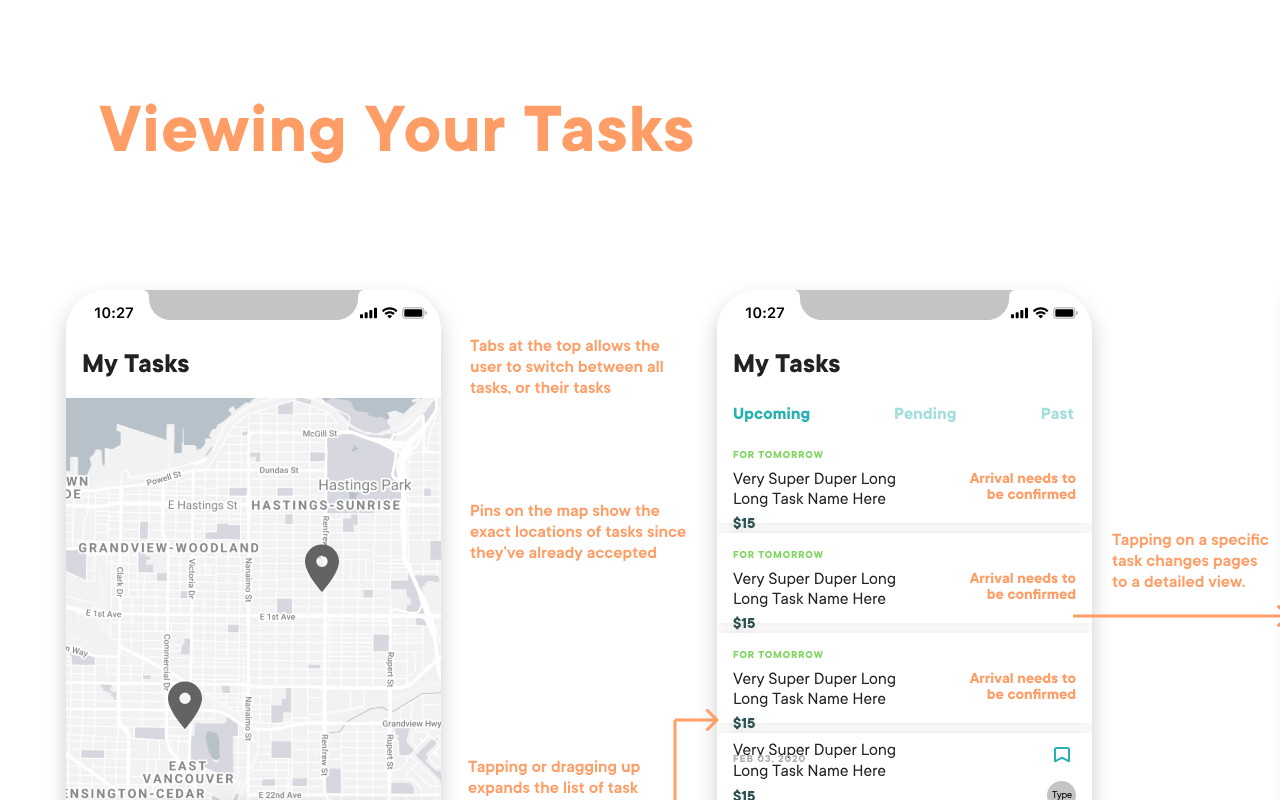
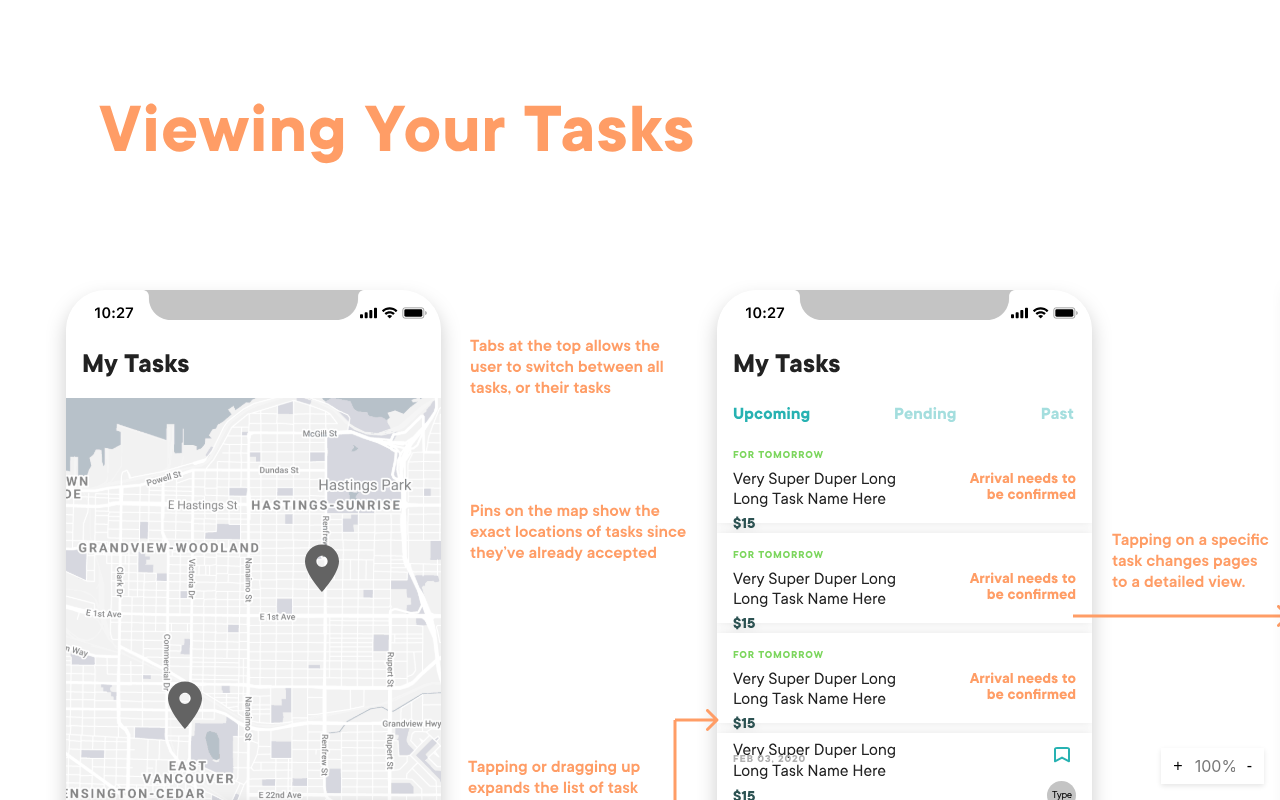
Before and after one commit to alvinleung/design-explorer, a React (Create React App) app: page / in a window 1280 px wide. Built offline with nearby package versions, Linux system fonts and the light colour scheme.

Commit message:
Added zoom control toolbar

```diff
--- a/public/index.html
+++ b/public/index.html
@@ -23,6 +23,8 @@
       Learn how to configure a non-root public URL by running `npm run build`.
     -->
   <title>Design Explorer Module</title>
+  <!-- this need material icons to work-->
+  <link href="https://fonts.googleapis.com/icon?family=Material+Icons" rel="stylesheet">
 </head>
 
 <body>
--- a/src/components/designExplorer/designExplorer.js
+++ b/src/components/designExplorer/designExplorer.js
@@ -4,6 +4,7 @@ import { PropTypes } from "prop-types";
 import Viewport from "./viewport";
 import SectionNavigation from "./sectionNavigation";
 import "./DesignExplorer.scss";
+import ZoomControl from "../zoomControl";
 
 // utility function for min-maxing
 function clamp(value, min, max) {
@@ -13,6 +14,7 @@ function clamp(value, min, max) {
 }
 
 function DesignExplorer() {
+  const [zoomLevel, setZoomLevel] = useState(100);
   const [viewportSize, setWindowSize] = useState({
     width: window.innerWidth,
     height: window.innerHeight,
@@ -46,6 +48,14 @@ function DesignExplorer() {
     };
   });
 
+  function viewportZoomHandler(zoom) {
+    setZoomLevel(zoom * 100);
+  }
+
+  function zoomChangeHandler(zoomLevel) {
+    setZoomLevel(zoomLevel);
+  }
+
   function windowResizeHandler() {
     // refresh the window size
     setWindowSize({
@@ -71,6 +81,7 @@ function DesignExplorer() {
   return (
     <div className="design-explorer-container">
       {/* <SectionNavigation sections={sections} currentSection={viewingSection} /> */}
+      <ZoomControl zoomLevel={zoomLevel} onZoomChange={zoomChangeHandler} />
       <div className="viewport-container">
         <Viewport
           width={viewportSize.width}
@@ -78,6 +89,8 @@ function DesignExplorer() {
           src={imgList}
           sections={sections}
           targetSection={viewingSection}
+          targetZoom={zoomLevel / 100}
+          onZoom={viewportZoomHandler}
         />
       </div>
     </div>
--- a/src/components/designExplorer/viewport/Viewport.js
+++ b/src/components/designExplorer/viewport/Viewport.js
@@ -27,7 +27,7 @@ function Viewport(props) {
 
   // control panning
   // const [dragging, setDragging] = useState(false);
-  const PAN_SPEED_FACTOR = 3;
+  const PAN_SPEED_FACTOR = 5;
   const dragging = useRef(false);
   const mousePosition = useRef({ x: 0, y: 0 });
 
@@ -63,17 +63,10 @@ function Viewport(props) {
 
       // set the zoom level
       zoom.current = clamp(newZoomValue, MIN_ZOOM, MAX_ZOOM);
+
+      // callback for the zoom
+      if (props.onZoom) props.onZoom(zoom.current);
     } else {
-      // dragging.current = true;
-      // mousePosition.current = {
-      //   x: mousePosition.current.x - e.nativeEvent.deltaX,
-      //   y: mousePosition.current.y - e.nativeEvent.deltaY,
-      // };
-      // viewportRendererRef.current.onPanEnd(() => {
-      //   console.log("test");
-      //   dragging.current = false;
-      // });
-
       // pan the camera around base on the scroll
       const currentCameraPos = viewportRendererRef.current.getCurrentCameraPos();
 
@@ -213,6 +206,16 @@ function Viewport(props) {
     };
   }, [lockTrackpadPanning]);
 
+  useEffect(() => {
+    if (props.targetZoom) {
+      zoom.current = props.targetZoom;
+      mousePosition.current = {
+        x: canvasRef.current.width / 2,
+        y: canvasRef.current.height / 2,
+      };
+    }
+  }, [props.targetZoom]);
+
   return (
     <canvas
       style={{ touchAction: "none" }}
@@ -233,6 +236,7 @@ function Viewport(props) {
 Viewport.propTypes = {
   width: PropTypes.number,
   height: PropTypes.number,
+  targetZoom: PropTypes.number,
   targetSection: PropTypes.string,
   sections: PropTypes.arrayOf(
     PropTypes.shape({
--- a/src/components/designExplorer/viewport/ViewportRenderer.js
+++ b/src/components/designExplorer/viewport/ViewportRenderer.js
@@ -66,6 +66,11 @@ function ViewportRenderer(_canvas) {
       updateDeltaTime();
       updateLogic(mousePosition, zoom, dragging);
       repaintCanvas(canvas, ctx, imgList, mousePosition, zoom);
+    },
+
+    zoomTo: function (_targetZoom) {
+      // currentZoom = _targetZoom;
+      console.log("zooming to target: " + _targetZoom);
     },
 
     pointCameraTo: function (_targetCameraPos) {
@@ -165,11 +170,6 @@ function updateLogic(mouseScreenPosition, targetZoom, dragging) {
     // also offset the target camera pos too
     targetCameraPos.x += zoomDifference.x;
     targetCameraPos.y += zoomDifference.y;
-    // currentCameraVel.x = zoomDifference.x;
-    // currentCameraVel.y = zoomDifference.y;
-
-    // targetCameraPos.x = currentCameraPos.x + currentCameraVel.x;
-    // targetCameraPos.y = currentCameraPos.y + currentCameraVel.y;
   } else {
     if (zooming) zoomEndCallback(currentZoom);
     zooming = false;
--- /dev/null
+++ b/src/components/zoomControl/ZoomControl.js
@@ -0,0 +1,49 @@
+import React from "react";
+import PropTypes from "prop-types";
+import "./ZoomControl.scss";
+
+function ZoomControl(props) {
+  const zoomLevel = Math.floor(props.zoomLevel);
+  const zoomInterval = 25;
+  const MAX_ZOOM = 150;
+  const MIN_ZOOM = 20;
+
+  function reset() {
+    if (props.onZoomChange) props.onZoomChange(100);
+  }
+  function zoomIn() {
+    // calculate next zoom level
+    const remaindingZoomLevel = zoomLevel % zoomInterval;
+    const newZoom = zoomLevel - remaindingZoomLevel + zoomInterval;
+    if (props.onZoomChange)
+      props.onZoomChange(newZoom > MAX_ZOOM ? MAX_ZOOM : newZoom);
+  }
+  function zoomOut() {
+    // calculate next zoom level
+    const remaindingZoomLevel = zoomLevel % zoomInterval;
+    const newZoom = zoomLevel - remaindingZoomLevel - zoomInterval;
+    if (props.onZoomChange)
+      props.onZoomChange(newZoom < MIN_ZOOM ? MIN_ZOOM : newZoom);
+  }
+
+  return (
+    <div
+      class={
+        zoomLevel == 100 ? "zoom-control" : "zoom-control zoom-control--mutated"
+      }
+    >
+      <button class="zoom-control__reset" onClick={reset}>
+        Reset Zoom
+      </button>
+      <button onClick={zoomIn}>+</button>
+      <div class="zoom-control__value">{zoomLevel}%</div>
+      <button onClick={zoomOut}>-</button>
+    </div>
+  );
+}
+
+ZoomControl.propTypes = {
+  onZoomChange: PropTypes.func,
+};
+
+export default ZoomControl;
--- /dev/null
+++ b/src/components/zoomControl/ZoomControl.scss
@@ -0,0 +1,65 @@
+$padding-vertical: 0.5rem;
+
+.zoom-control {
+  display: flex;
+  flex-direction: row;
+
+  position: absolute;
+  right: 1rem;
+  bottom: 1rem;
+
+  // padding: 0.5rem;
+
+  color: #777;
+  background-color: #fff;
+
+  box-shadow: 0px 2px 5px rgba(0, 0, 0, 0.1);
+
+  button {
+    font-size: 16px;
+    cursor: pointer;
+    border: none;
+    background-color: #fff;
+    padding: $padding-vertical 00.75rem;
+  }
+
+  button:hover {
+    background-color: #ddd;
+  }
+  button:active {
+    background-color: #eee;
+  }
+
+  button.zoom-control__reset {
+    font-size: 16px;
+    width: 0rem;
+    padding: 0.25rem 0rem;
+    border: none;
+    overflow: hidden;
+    text-overflow: ellipsis;
+    white-space: nowrap;
+
+    transition-property: width, padding;
+    transition-duration: 300ms;
+    transition-timing-function: cubic-bezier(0.16, 1, 0.3, 1);
+  }
+
+  .zoom-control__value {
+    font-size: 16px;
+
+    display: block;
+    width: 2.5rem;
+    height: 100%;
+    padding-top: $padding-vertical;
+    padding-bottom: $padding-vertical;
+
+    text-align: center;
+  }
+}
+
+.zoom-control--mutated {
+  button.zoom-control__reset {
+    width: 7rem !important;
+    padding: 0.25rem 0.25rem;
+  }
+}
--- /dev/null
+++ b/src/components/zoomControl/index.js
@@ -0,0 +1,2 @@
+import ZoomControl from "./ZoomControl.js";
+export default ZoomControl;
```
